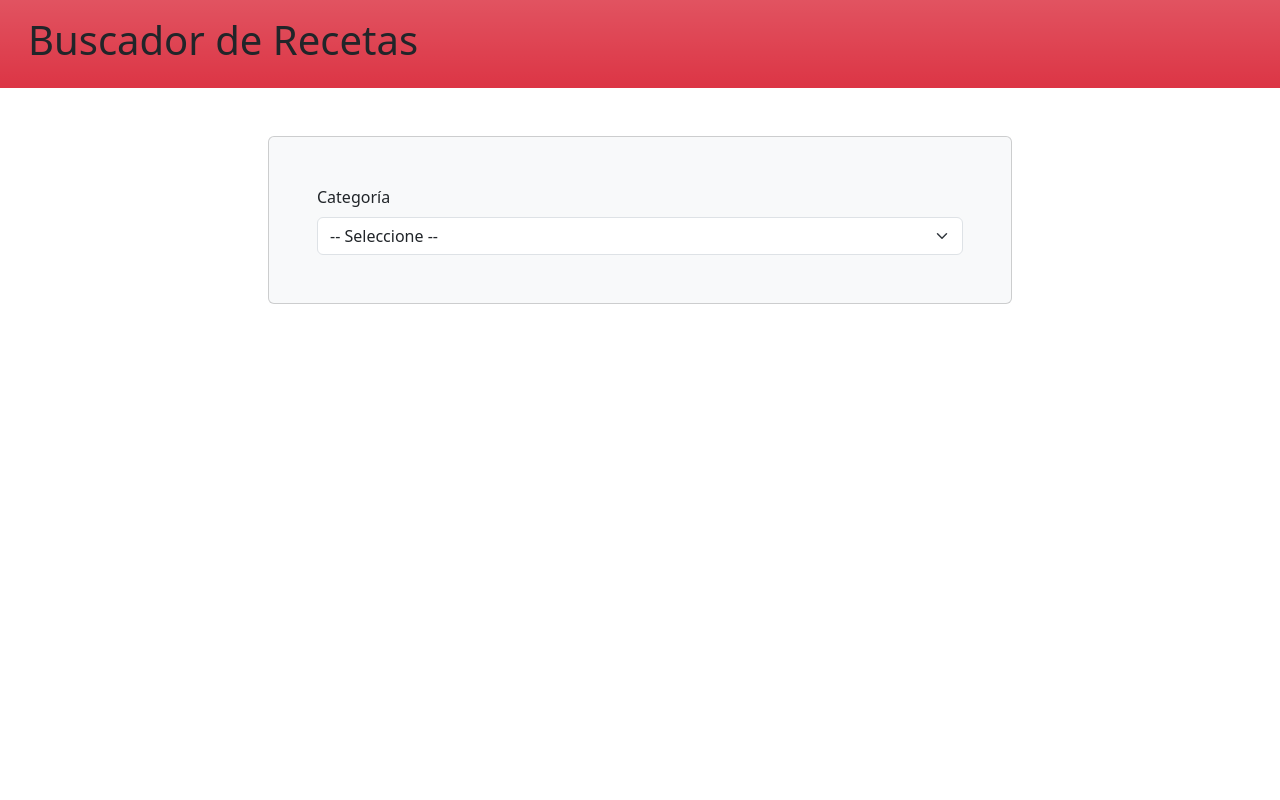
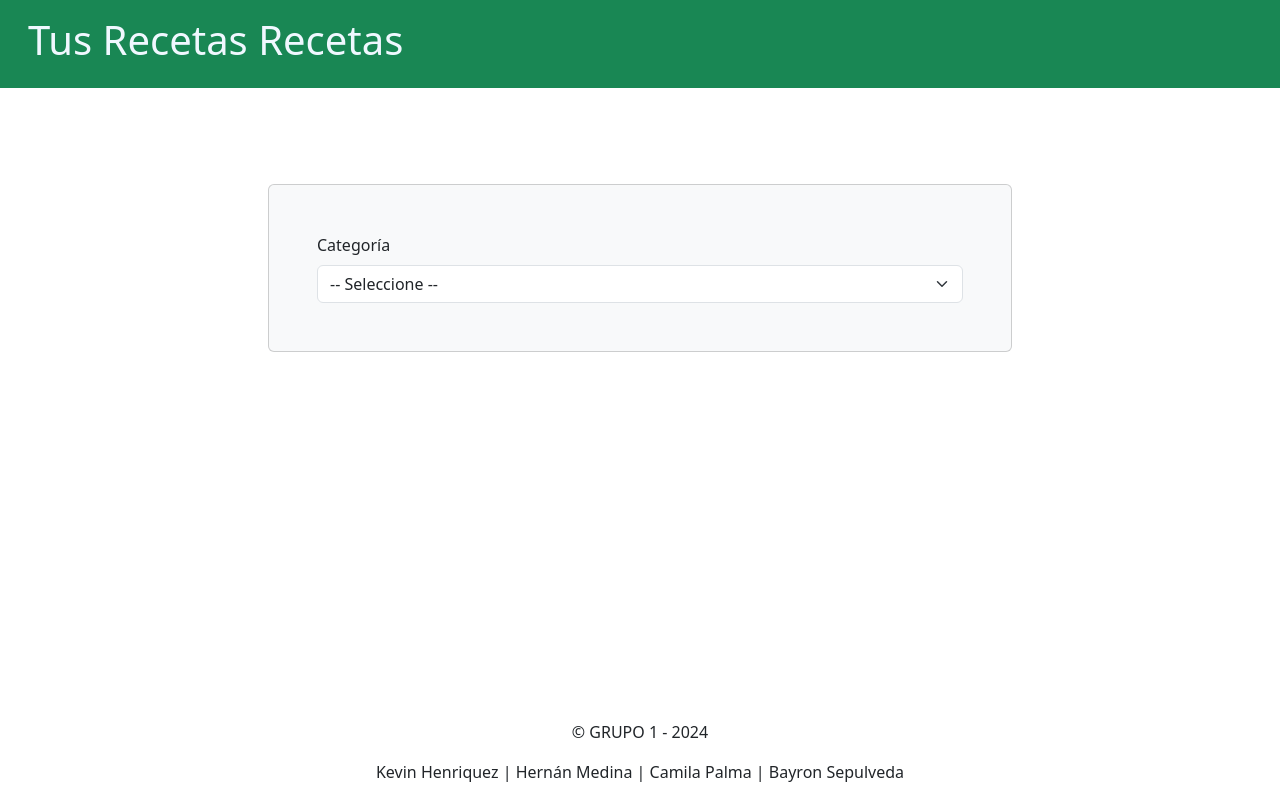
Before and after one commit to CamiPalmaS/M4_grupal_5, a plain HTML site: page index.html in a window 1280 px wide. Drawn offline with nearby package versions, Linux system fonts and the light colour scheme.

Commit message:
se modifica html y se agrega documento de estilos css

```diff
--- /dev/null
+++ b/assets/css/styles.css
@@ -0,0 +1,16 @@
+body {
+    height: 100%;
+    margin: 0;
+    padding: 0;
+    display: flex;
+    flex-direction: column;
+}
+
+footer{
+    bottom: 0;
+    position: fixed;
+}
+
+#titulo {
+    color: aliceblue;
+}
--- a/index.html
+++ b/index.html
@@ -4,17 +4,17 @@
     <meta charset="UTF-8">
     <meta http-equiv="X-UA-Compatible" content="IE=edge">
     <meta name="viewport" content="width=device-width, initial-scale=1.0">
-    <title>Camila Palma - Indv 5</title>
+    <title>Grupo 1</title>
     <!--Bootstrap-->
     <link href="https://cdn.jsdelivr.net/npm/bootstrap@5.3.3/dist/css/bootstrap.min.css" rel="stylesheet"
         integrity="sha384-QWTKZyjpPEjISv5WaRU9OFeRpok6YctnYmDr5pNlyT2bRjXh0JMhjY6hW+ALEwIH" crossorigin="anonymous">
-
+        <link rel="stylesheet" href="assets/css/styles.css">
 </head>
 <body>
 
-    <nav class="navbar navbar-expand-lg navbar-dark bg-danger bg-gradient p-3">
+    <nav class="navbar bg-success p-3">
         <div class="container-fluid">
-            <h1>Buscador de Recetas</h1>
+            <h1 id="titulo">Tus Recetas Recetas</h1>
         </div>
     </nav>
 
@@ -31,7 +31,10 @@
         </div>
         <div id="resultado" class="mt-5 row"></div>
     </main>
-
+    <footer class="container-fluid text-center">
+        <p>&copy; GRUPO 1 - 2024 </p>
+        <p>Kevin Henriquez | Hernán Medina | Camila Palma | Bayron Sepulveda</p>
+    </footer>
 
 
     <script src="assets/js/main.js" type="module"></script>
```
